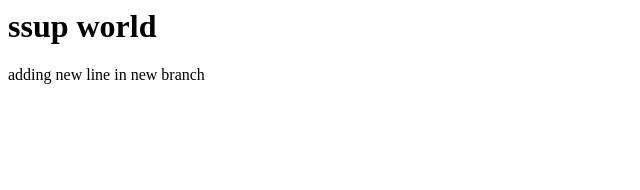
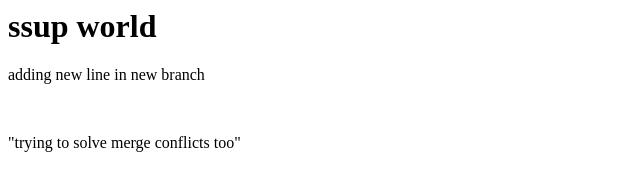
Before and after one commit to priyasu/Lumiq-Demo, a plain HTML site: page index.html in a window 1280 px wide. Shown: the whole page, without its empty margins (0-640 px from the left). Drawn offline with Linux system fonts and the light colour scheme.

Commit message:
adding another line in main

```diff
--- a/index.html
+++ b/index.html
@@ -1 +1,3 @@
-<html><h1>ssup world</h1><p> adding new line in new branch</p></html>
+<html><h1>ssup world</h1><p> adding new line in new branch</p><br>
+<p>"trying to solve merge conflicts too"</p>
+</html>
```
